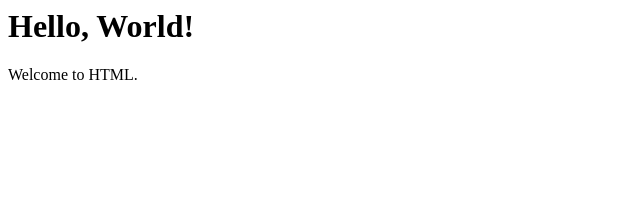
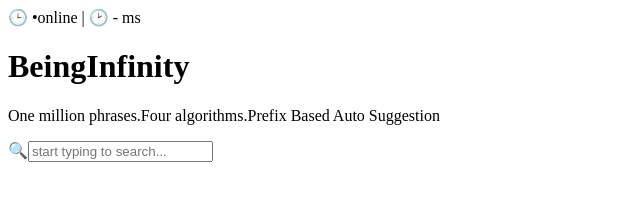
Before and after one commit to Satwika-y1/autosuggest, a website: page frontend/pages/autosuggestion.html in a window 1280 px wide. Shown: the whole page, without its empty margins (0-640 px from the left). Drawn offline with Linux system fonts and the light colour scheme.

Commit message:
autosug1

```diff
--- a/frontend/pages/autosuggestion.html
+++ b/frontend/pages/autosuggestion.html
@@ -1,9 +1,16 @@
 <html>
 <head>
     <title>My First Page</title>
+    <link rel="stylesheet" href="autosugstyle.css">
 </head>
 <body>
-    <h1>Hello, World!</h1>
-    <p>Welcome to HTML.</p>
+    <span>&#128338;</span>
+    <span>&#8226;online | &#128337; - ms</span>
+
+
+
+    <h1>BeingInfinity</h1>
+    <p>One million phrases.Four algorithms.Prefix Based Auto Suggestion</p>
+    <span>&#128269;<input placeholder="start typing to search..."></span>
 </body>
 </html>
--- /dev/null
+++ b/frontend/pages/autosugstyle.css
@@ -0,0 +1,4 @@
+#p{
+    color: blue;
+    font-size: 16px;
+}
```
